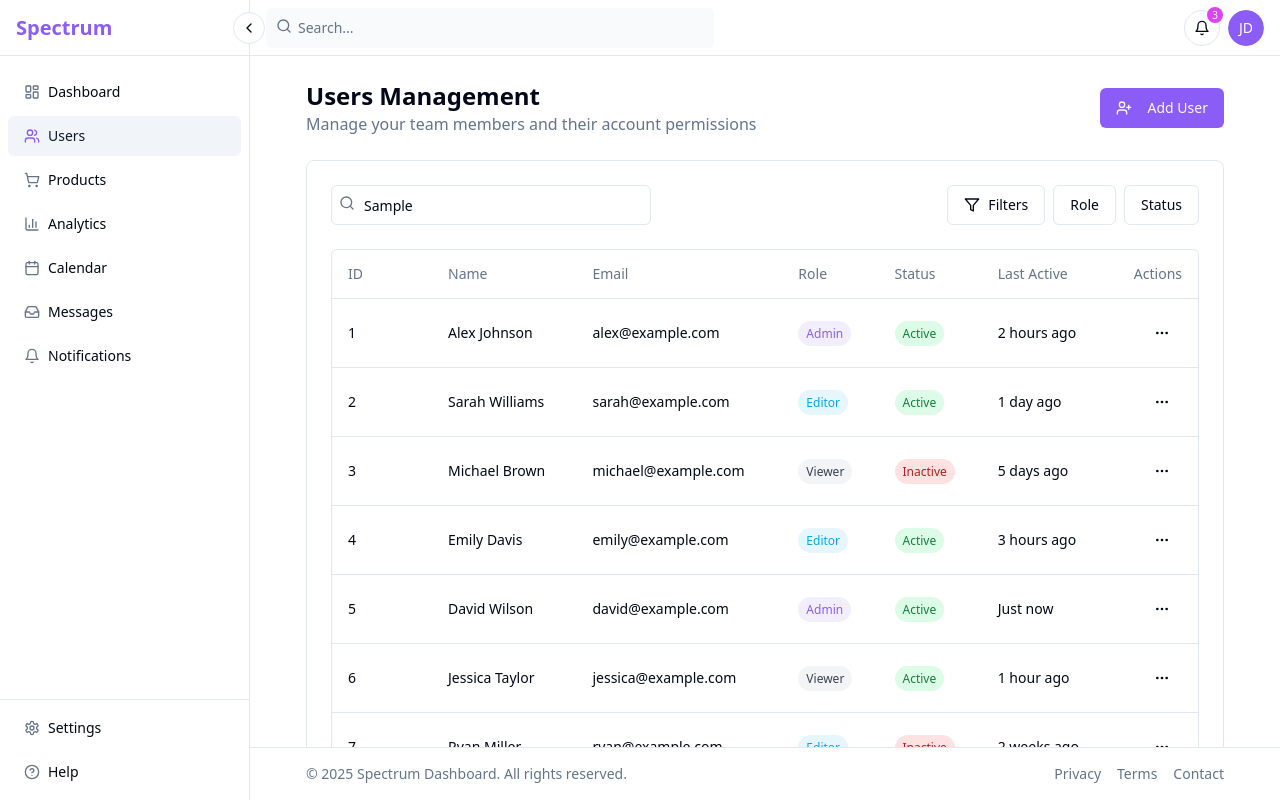
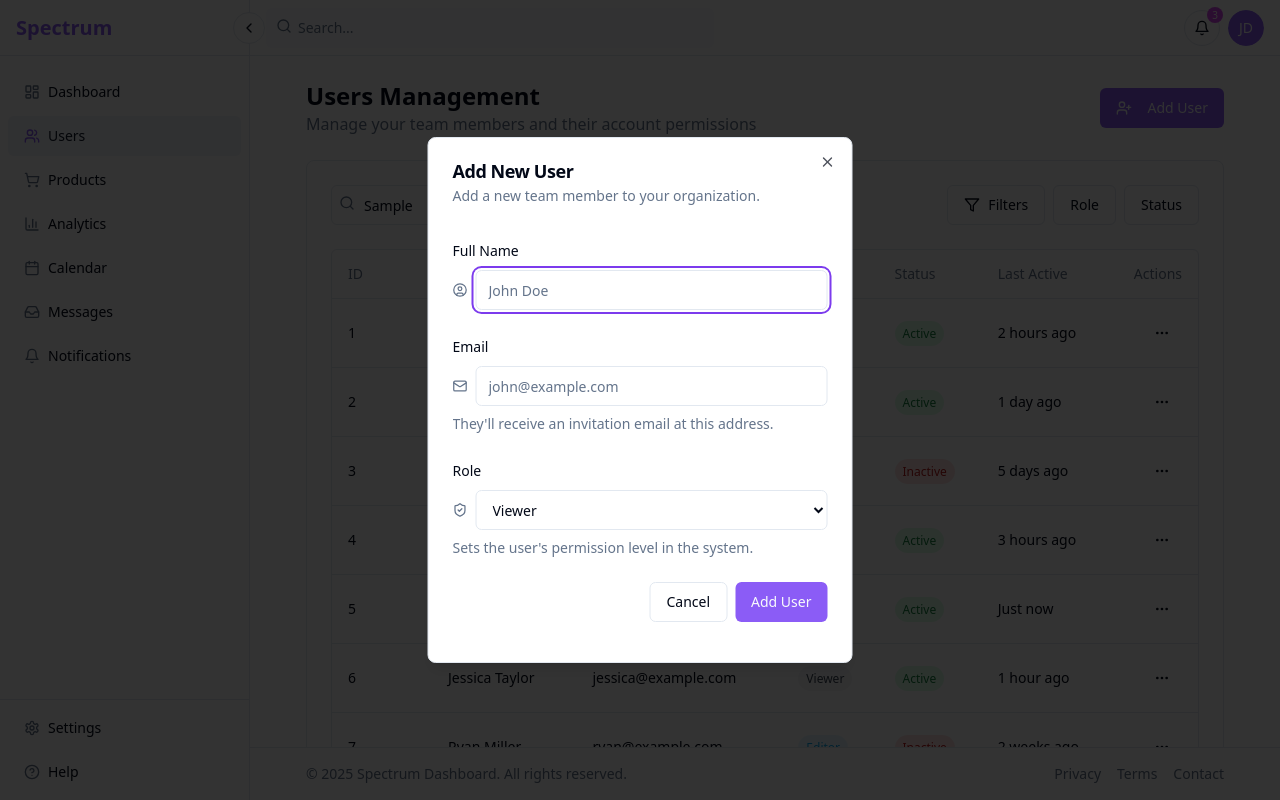
Before and after one commit to worksbucket/radiant-dash-sparkle-ui, a React (Vite) app: page /users in a window 1280 px wide. Both pictures are taken after typing "Sample" into the empty fields and a click on the button "Add User". Built offline with nearby package versions, Linux system fonts and the light colour scheme.

Commit message:
feat: Add user add form to users page
Adds a form to add new users and links it to the "Add User" button on the users page.

```diff
--- a/src/pages/Users.tsx
+++ b/src/pages/Users.tsx
@@ -1,5 +1,5 @@
 
-import React from 'react';
+import React, { useState } from 'react';
 import DashboardLayout from '@/components/dashboard/DashboardLayout';
 import {
   Table,
@@ -14,10 +14,35 @@ import {
   UserPlus,
   Search,
   Filter,
-  MoreHorizontal
+  MoreHorizontal,
+  Mail,
+  ShieldCheck,
+  CircleUser
 } from 'lucide-react';
 import { Button } from "@/components/ui/button";
 import { Input } from "@/components/ui/input";
+import {
+  Dialog,
+  DialogContent,
+  DialogDescription,
+  DialogFooter,
+  DialogHeader,
+  DialogTitle,
+  DialogTrigger,
+} from "@/components/ui/dialog";
+import {
+  Form,
+  FormControl,
+  FormDescription,
+  FormField,
+  FormItem,
+  FormLabel,
+  FormMessage,
+} from "@/components/ui/form";
+import { useForm } from "react-hook-form";
+import { z } from "zod";
+import { zodResolver } from "@hookform/resolvers/zod";
+import { useToast } from "@/hooks/use-toast";
 
 // Sample user data
 const users = [
@@ -31,7 +56,45 @@ const users = [
   { id: 8, name: 'Olivia Moore', email: 'olivia@example.com', role: 'Viewer', status: 'Active', lastActive: '4 days ago' },
 ];
 
+// Create schema for form validation
+const formSchema = z.object({
+  name: z.string().min(2, { message: "Name must be at least 2 characters." }),
+  email: z.string().email({ message: "Please enter a valid email address." }),
+  role: z.enum(["Admin", "Editor", "Viewer"], {
+    required_error: "Please select a role.",
+  }),
+});
+
+type FormValues = z.infer<typeof formSchema>;
+
 const Users = () => {
+  const [open, setOpen] = useState(false);
+  const { toast } = useToast();
+
+  const form = useForm<FormValues>({
+    resolver: zodResolver(formSchema),
+    defaultValues: {
+      name: "",
+      email: "",
+      role: "Viewer",
+    },
+  });
+
+  const onSubmit = (data: FormValues) => {
+    // In a real app, this would send the data to an API
+    console.log(data);
+
+    // Show success message
+    toast({
+      title: "User created",
+      description: `${data.name} has been added as a ${data.role}`,
+    });
+
+    // Reset form and close dialog
+    form.reset();
+    setOpen(false);
+  };
+
   return (
     <DashboardLayout>
       <div className="flex items-center justify-between mb-6">
@@ -39,10 +102,95 @@ const Users = () => {
           <h1 className="text-2xl font-bold">Users Management</h1>
           <p className="text-muted-foreground">Manage your team members and their account permissions</p>
         </div>
-        <Button className="bg-dashboard-purple hover:bg-dashboard-purple/90">
-          <UserPlus className="mr-2 h-4 w-4" />
-          Add User
-        </Button>
+        <Dialog open={open} onOpenChange={setOpen}>
+          <DialogTrigger asChild>
+            <Button className="bg-dashboard-purple hover:bg-dashboard-purple/90">
+              <UserPlus className="mr-2 h-4 w-4" />
+              Add User
+            </Button>
+          </DialogTrigger>
+          <DialogContent className="sm:max-w-[425px]">
+            <DialogHeader>
+              <DialogTitle>Add New User</DialogTitle>
+              <DialogDescription>
+                Add a new team member to your organization.
+              </DialogDescription>
+            </DialogHeader>
+            <Form {...form}>
+              <form onSubmit={form.handleSubmit(onSubmit)} className="space-y-6 py-4">
+                <FormField
+                  control={form.control}
+                  name="name"
+                  render={({ field }) => (
+                    <FormItem>
+                      <FormLabel>Full Name</FormLabel>
+                      <FormControl>
+                        <div className="flex items-center space-x-2">
+                          <CircleUser className="h-4 w-4 text-muted-foreground" />
+                          <Input placeholder="John Doe" {...field} />
+                        </div>
+                      </FormControl>
+                      <FormMessage />
+                    </FormItem>
+                  )}
+                />
+                <FormField
+                  control={form.control}
+                  name="email"
+                  render={({ field }) => (
+                    <FormItem>
+                      <FormLabel>Email</FormLabel>
+                      <FormControl>
+                        <div className="flex items-center space-x-2">
+                          <Mail className="h-4 w-4 text-muted-foreground" />
+                          <Input type="email" placeholder="john@example.com" {...field} />
+                        </div>
+                      </FormControl>
+                      <FormDescription>
+                        They'll receive an invitation email at this address.
+                      </FormDescription>
+                      <FormMessage />
+                    </FormItem>
+                  )}
+                />
+                <FormField
+                  control={form.control}
+                  name="role"
+                  render={({ field }) => (
+                    <FormItem>
+                      <FormLabel>Role</FormLabel>
+                      <FormControl>
+                        <div className="flex items-center space-x-2">
+                          <ShieldCheck className="h-4 w-4 text-muted-foreground" />
+                          <select
+                            className="flex h-10 w-full rounded-md border border-input bg-background px-3 py-2 text-sm ring-offset-background focus-visible:outline-none focus-visible:ring-2 focus-visible:ring-ring focus-visible:ring-offset-2"
+                            {...field}
+                          >
+                            <option value="Admin">Admin</option>
+                            <option value="Editor">Editor</option>
+                            <option value="Viewer">Viewer</option>
+                          </select>
+                        </div>
+                      </FormControl>
+                      <FormDescription>
+                        Sets the user's permission level in the system.
+                      </FormDescription>
+                      <FormMessage />
+                    </FormItem>
+                  )}
+                />
+                <DialogFooter>
+                  <Button type="button" variant="outline" onClick={() => setOpen(false)}>
+                    Cancel
+                  </Button>
+                  <Button type="submit" className="bg-dashboard-purple hover:bg-dashboard-purple/90">
+                    Add User
+                  </Button>
+                </DialogFooter>
+              </form>
+            </Form>
+          </DialogContent>
+        </Dialog>
       </div>
 
       <div className="bg-white rounded-lg border p-6 mb-6">
```
